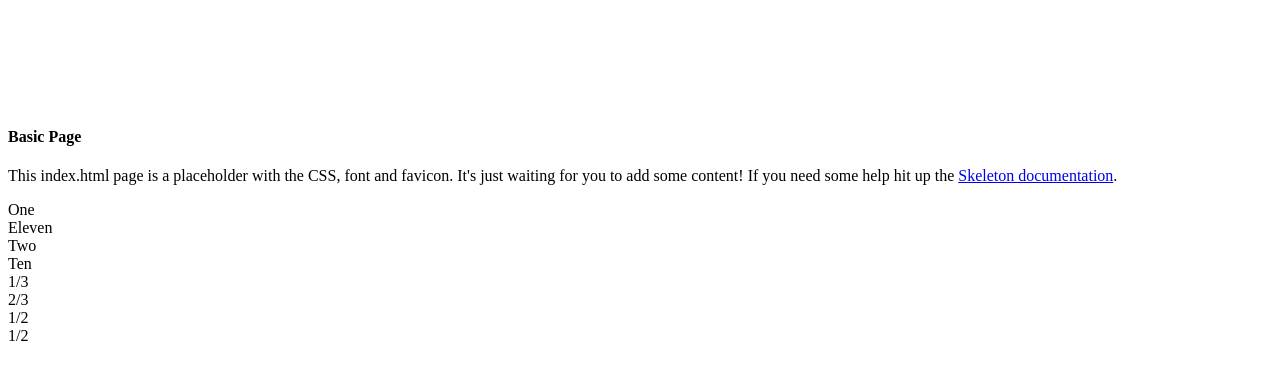
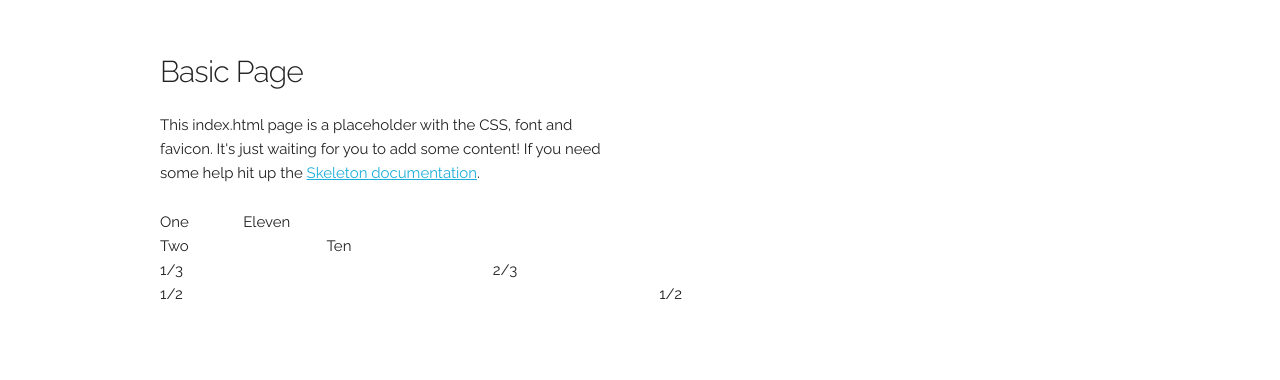
Before and after one commit to Jay-TechSalon/skeleton-with-sass, a website: page index.html in a window 1280 px wide. Shown: the part 188-568 px from the top of the page. Drawn offline with nearby package versions, Linux system fonts and the light colour scheme; files that its build step writes are made by us from their sources.

Commit message:
add the proper path to the new css file and started writing the readme file.

```diff
--- a/index.html
+++ b/index.html
@@ -20,7 +20,7 @@
 
   <!-- CSS
   –––––––––––––––––––––––––––––––––––––––––––––––––– -->
-  <link rel="stylesheet" href="css/skeleton.css">
+  <link rel="stylesheet" href="css/style.css">
 
   <!-- Favicon
   –––––––––––––––––––––––––––––––––––––––––––––––––– -->
```
Also changed, not shown: README.md.
